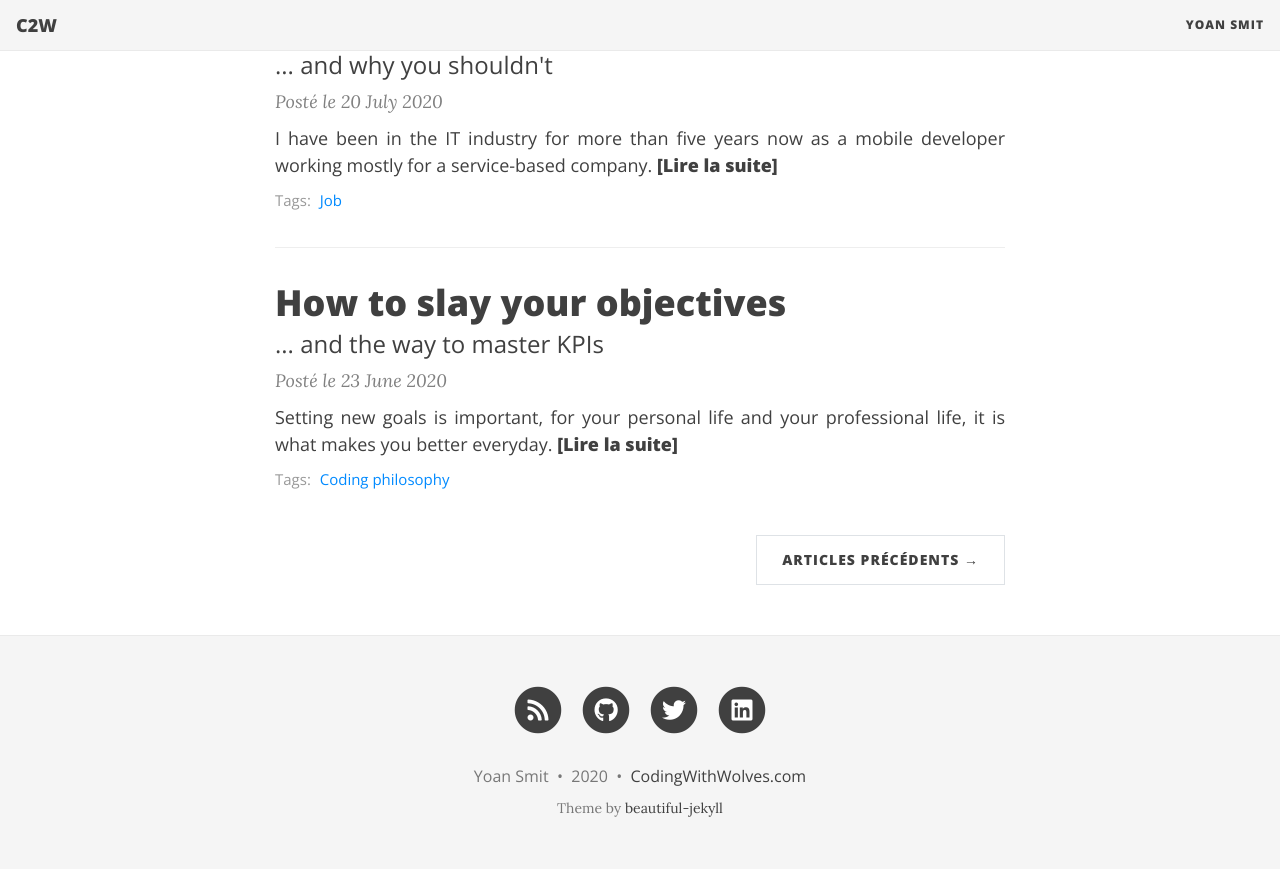
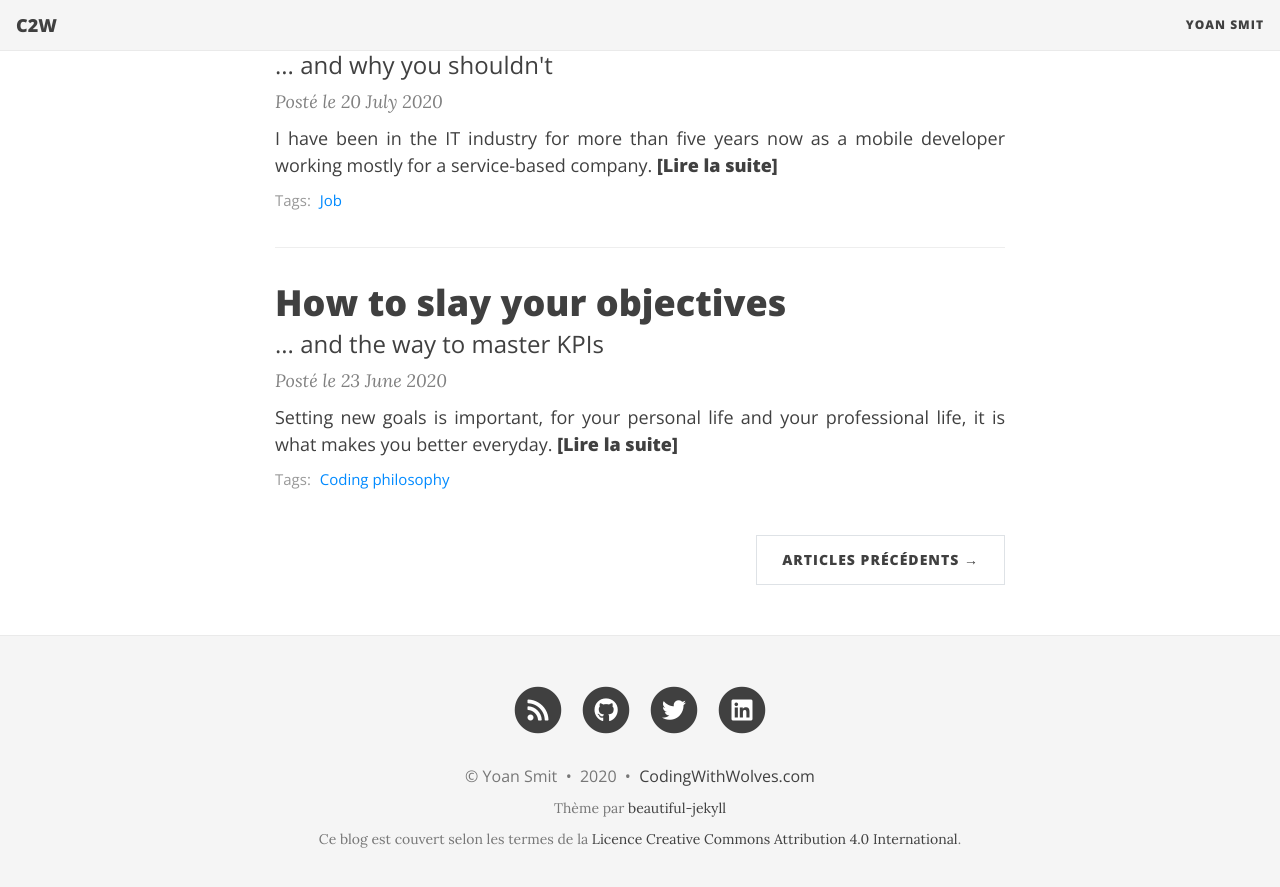
Before and after one commit to Naxyoh/naxyoh.github.io, a Jekyll site: the page built from index.html, in a window 1280 px wide and 900 px high, scrolled down 1435 px. Shown: the top 887 px of the window. Built offline with Jekyll 4.4.1, drawn with Linux system fonts in a browser that asks for light colours; nearby versions of some CDN libraries; the list of posts is cut into pages by our own code.

Commit message:
Update footer

```diff
--- a/_includes/footer.html
+++ b/_includes/footer.html
@@ -10,7 +10,7 @@
       {% endif %}
       <p class="copyright text-muted">
       {% if site.author %}
-        {{ site.author }}
+        © {{ site.author }}
         &nbsp;&bull;&nbsp;
       {% endif %}
       {{ site.time | date: '%Y' }}
@@ -29,8 +29,12 @@
       </p>
       <!-- Please don't remove this, keep my open source work credited :) -->
       <p class="theme-by text-muted">
-        Theme by
+        Thème par
         <a href="https://beautifuljekyll.com" target="_blank">beautiful-jekyll</a>
+      </p>
+      <p class="theme-by text-muted">
+        Ce blog est couvert selon les termes de la
+        <a rel="license" href="http://creativecommons.org/licenses/by/4.0/" target="_blank">Licence Creative Commons Attribution 4.0 International</a>.
       </p>
       </div>
     </div>
```
